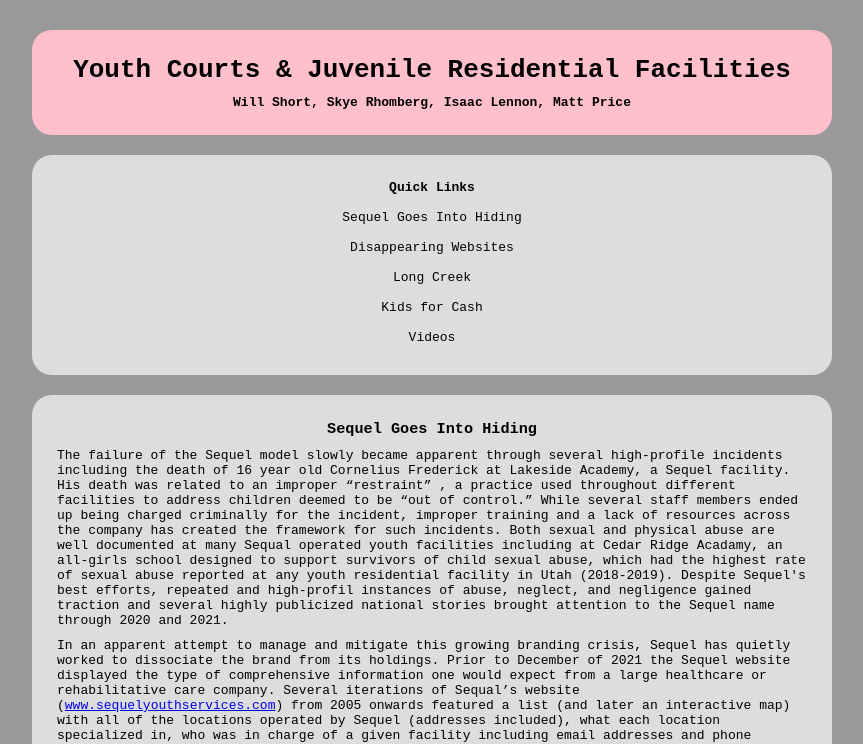
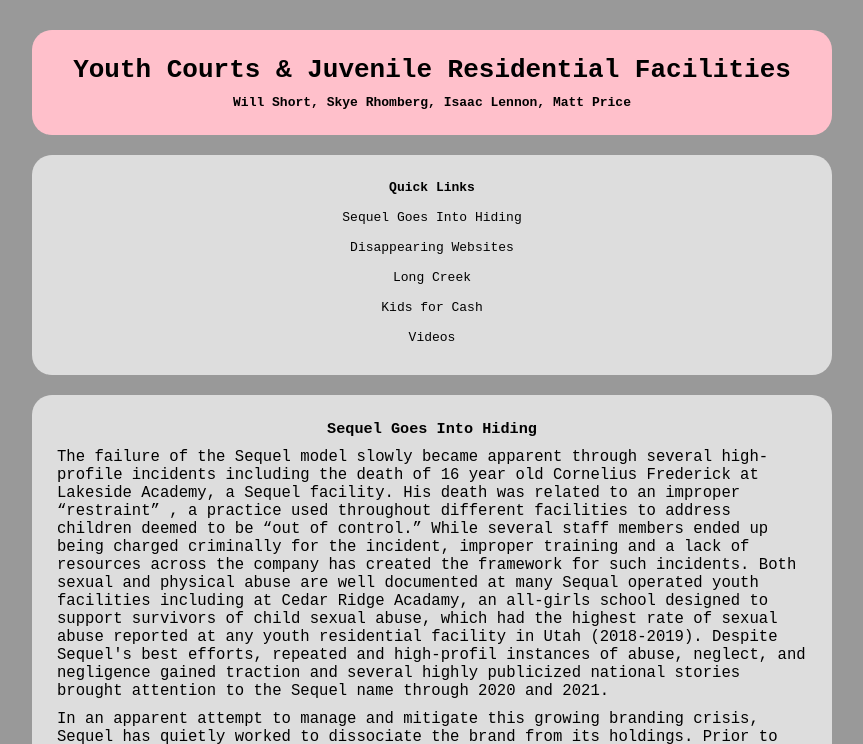
Before and after one commit to hadokat/youthjail, a plain HTML site: page index.html in a window 1280 px wide. Shown: the top 744 px of the page, without its empty margins (208-1071 px from the left). Drawn offline with Linux system fonts and the light colour scheme.

Commit message:
up font size

```diff
--- a/style.css
+++ b/style.css
@@ -4,6 +4,8 @@
     scroll-behavior: smooth;
     font-family: monospace;
 }
+
+p { font-size: 1.2em; }
 
 h1, h3, h4, li a {
     text-align: center;
```
